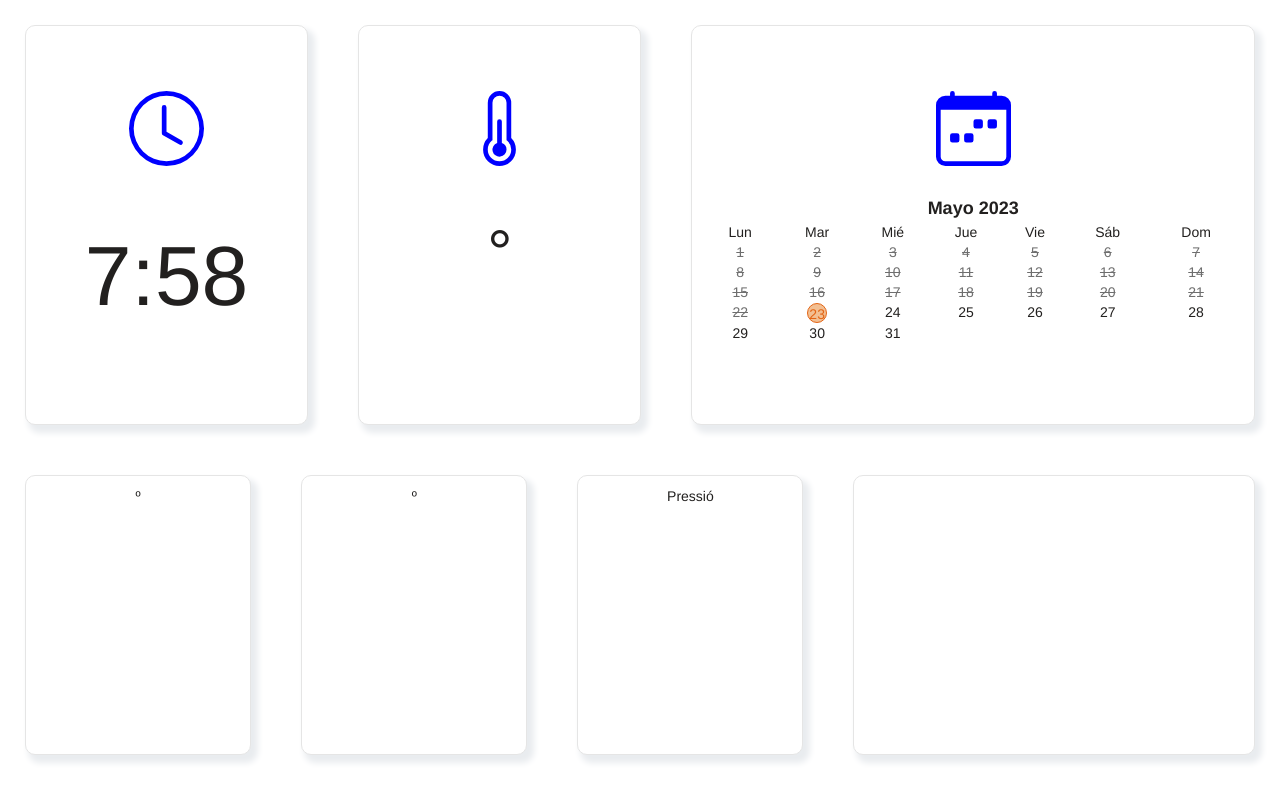
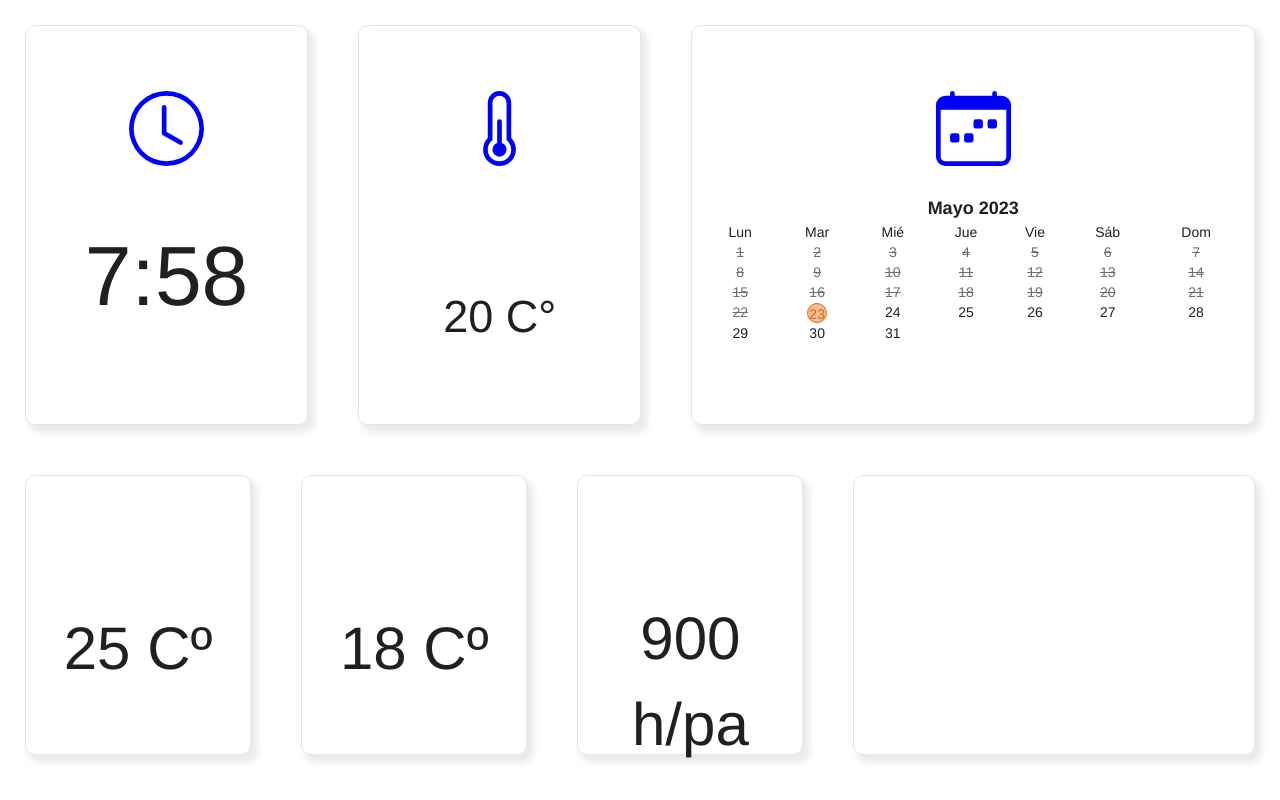
Before and after one commit to SergiGiribet/GineryPI, a plain HTML site: page pedro/PEDRO.html in a window 1280 px wide. Drawn offline with nearby package versions, Linux system fonts and the light colour scheme; no server answers.

```diff
--- a/pedro/PEDRO.html
+++ b/pedro/PEDRO.html
@@ -35,7 +35,7 @@
             <path d="M9.5 12.5a1.5 1.5 0 1 1-2-1.415V6.5a.5.5 0 0 1 1 0v4.585a1.5 1.5 0 0 1 1 1.415z"/>
             <path d="M5.5 2.5a2.5 2.5 0 0 1 5 0v7.55a3.5 3.5 0 1 1-5 0V2.5zM8 1a1.5 1.5 0 0 0-1.5 1.5v7.987l-.167.15a2.5 2.5 0 1 0 3.333 0l-.166-.15V2.5A1.5 1.5 0 0 0 8 1z"/>
           </svg></span>
-			<div class="temp" id="tempActual"><sup>&deg;</sup></div>
+			<div class="temp tempActual" id="tempActual"><sup>20 C&deg;</sup></div>
 		</div>
 		<div class="card calendar"><svg xmlns="http://www.w3.org/2000/svg" width="16" height="16" color="blue" fill="currentColor" class="bi bi-calendar-week icono" viewBox="0 0 16 16">
             <path d="M11 6.5a.5.5 0 0 1 .5-.5h1a.5.5 0 0 1 .5.5v1a.5.5 0 0 1-.5.5h-1a.5.5 0 0 1-.5-.5v-1zm-3 0a.5.5 0 0 1 .5-.5h1a.5.5 0 0 1 .5.5v1a.5.5 0 0 1-.5.5h-1a.5.5 0 0 1-.5-.5v-1zm-5 3a.5.5 0 0 1 .5-.5h1a.5.5 0 0 1 .5.5v1a.5.5 0 0 1-.5.5h-1a.5.5 0 0 1-.5-.5v-1zm3 0a.5.5 0 0 1 .5-.5h1a.5.5 0 0 1 .5.5v1a.5.5 0 0 1-.5.5h-1a.5.5 0 0 1-.5-.5v-1z"/>
@@ -109,8 +109,8 @@
 		<div class="card inferior">
 			<div class="box">
 			<div class="percent">
-			  <div class="num">
-				<p id="tempMax"><span>º</span></p>
+			  <div class="temp">
+				<p id="tempMax"><span>25 Cº</span></p>
 			  </div>
 			</div>
 		  </div>
@@ -119,14 +119,14 @@
 		<div class="card inferior">
 			<div class="box">
 			<div class="percent">
-			  <div class="num">
-				<p id="tempMin"><span>º</span></p>
+			  <div class="temp">
+				<p id="tempMin"><span>18 Cº</span></p>
 			  </div>
 			</div>
 		  </div>
 		</div>
 
-		<div class="card inferior"><p id="pressio">Pressió</p></div>
+		<div class="card inferior temp"><p id="pressio">900 h/pa</p></div>
 		<div class="card inferior grafica"><canvas id="myChart"><script>
 			fetch('http://raspberrypi.local/data.json')
     .then((response) => response.json())
--- a/pedro/sytles.css
+++ b/pedro/sytles.css
@@ -50,8 +50,12 @@
   }
 
   .temp{
-    font-size: 84px;
-    padding-top: 45px;
+    font-size: 60px;
+    padding-top: 120px;
+  }
+
+  .tempActual{
+    padding-top: -80px !important;
   }
 
   table {
```
Also changed, not shown: media/Presentació RaspberryPI.png (added), media/large.jpg (added), media/ods-2281249955.png (added), media/roadmap.png (added), media/temp.png (added), 1 other file.
